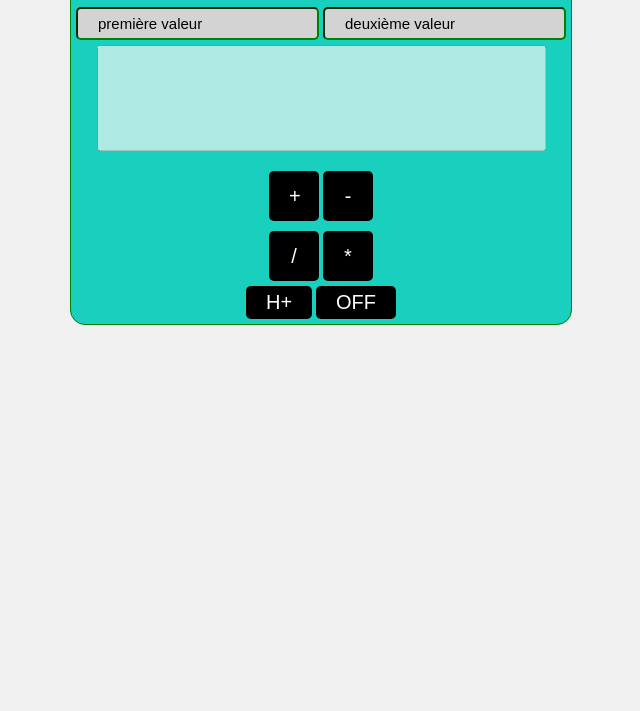
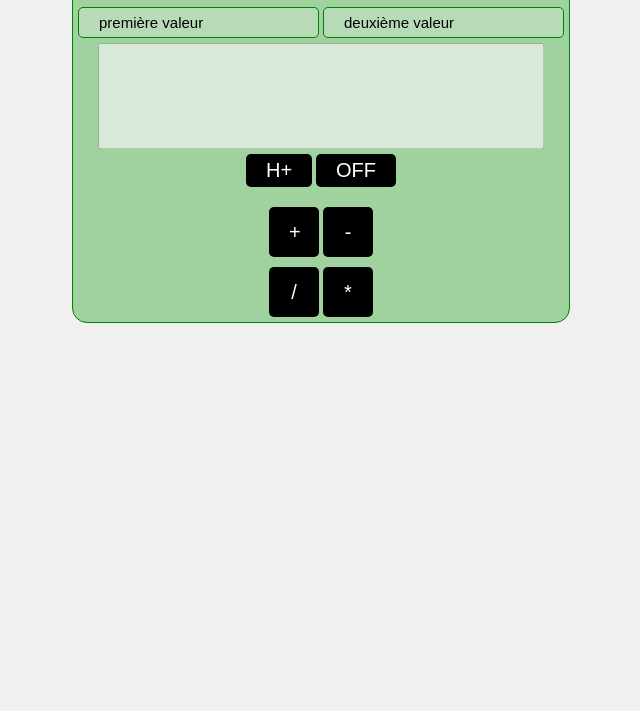
Before and after one commit to leysrem/calculate, a plain HTML site: page index.html in a window 1280 px wide. Shown: the part 89-800 px from the top of the page, without its empty margins (319-959 px from the left). Drawn offline with Linux system fonts and the light colour scheme.

Commit message:
work 2 changes

```diff
--- a/index.html
+++ b/index.html
@@ -14,6 +14,10 @@
                 </div>
                 <label for="result"></label>
                 <input name="result" id="result" type="text" class="result" disabled />
+                <div class="result-history">
+                    <button name="history" id="history" class="history" >H+</button>
+                    <button name="*" id="isON" class="isON" >OFF</button>
+                </div>
                 <div class="operators">
                     <div class="operator-column1">
                         <button name="+" id="+" class="operator">+</button>
@@ -24,10 +28,6 @@
                         <button name="*" id="*" class="operator">*</button>
                     </div>
                 </div>
-                <div class="result-history">
-                    <button name="history" id="history" class="history" >H+</button>
-                    <button name="*" id="isON" class="isON" >OFF</button>
-                </div>
         </div>
     </main>
 </body>
--- a/style.css
+++ b/style.css
@@ -52,13 +52,14 @@ button:hover {
     display: flex inline-flex;
 }
 .input {
-    border-color: green;
-    background-color: lightgray;
+    border:green solid 1px;
+    background-color: light-dark(rgba(239, 239, 239, 0.3), rgba(59, 59, 59, 0.3));
     color: black;
     padding: 6px 20px;
     font-size: 15px;
     border-radius:5px;
 }
+
 .input::placeholder {
     font-size:15px;
     color: black;
@@ -66,9 +67,6 @@ button:hover {
 
 .result-history {
     padding-top:5px ;
-    text-align: center;
-    display: flex inline-flex;
-
 }
 
 .result {
@@ -82,7 +80,7 @@ ul li {
 
 
 .calculate {
-    background-color: #19cfbe; /* Couleur de fond de la calculatrice */
+    background-color: #9FD29F;
     padding: 5px;
     margin-top:10px;
     border-radius: 15px;
```
